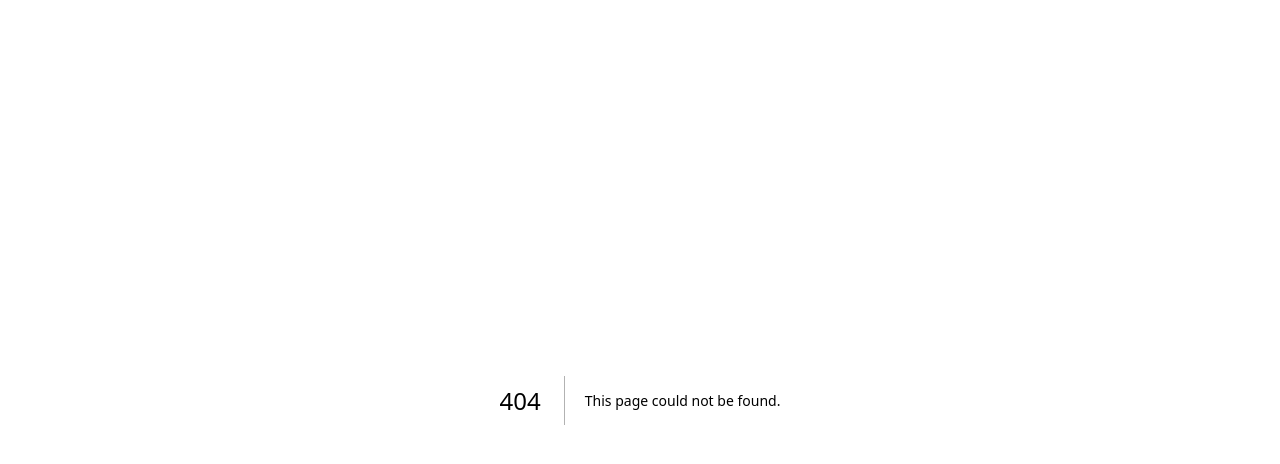
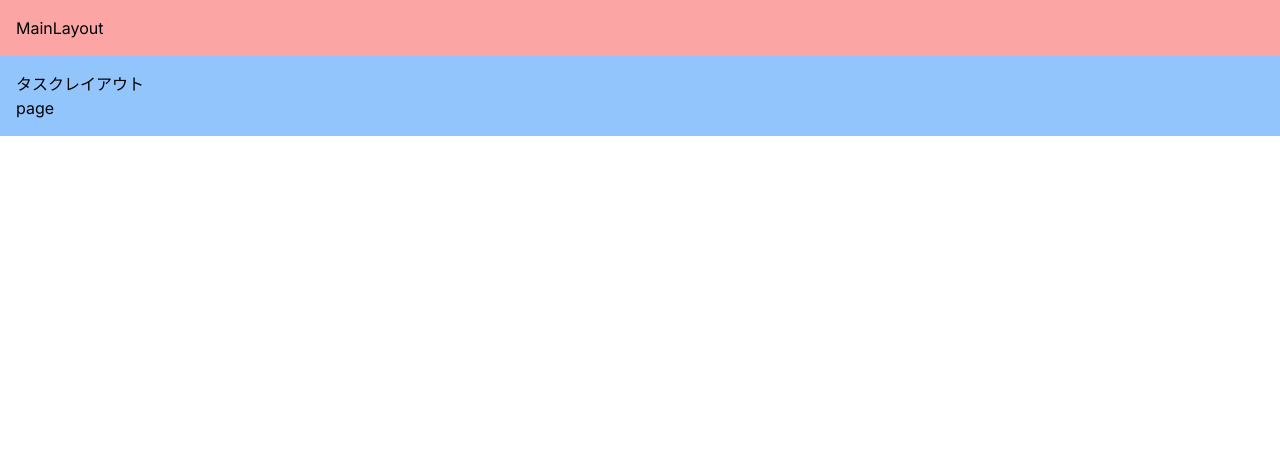
Before and after one commit to ggstarpro/next_full_app, a Next.js app: page /task in a window 1280 px wide. Before the commit this address had no page. Shown: the top 464 px of the page. Built offline with nearby package versions, Linux system fonts and the light colour scheme.

Commit message:
動的ルーティング、共通レイアウト、ルートグループ

```diff
--- /dev/null
+++ b/src/app/(admin)/dashboard/layout.tsx
@@ -0,0 +1,14 @@
+const AdminLayout = ({
+  children,
+}: Readonly<{
+  children: React.ReactNode;
+}>) => {
+  return (
+    <div className='bg-green-300 p-4'>
+      管理者レイアウト
+      {children}
+    </div>
+  )
+}
+
+export default AdminLayout
--- /dev/null
+++ b/src/app/(admin)/dashboard/page.tsx
@@ -0,0 +1,9 @@
+import React from 'react'
+
+const AdminDashboardPage = () => {
+  return (
+    <div>AdminDashboardPage</div>
+  )
+}
+
+export default AdminDashboardPage
--- /dev/null
+++ b/src/app/(main)/task/edit/[id]/page.tsx
@@ -0,0 +1,10 @@
+const TaskEditIdPage = ({ params }: {
+  // idはディレクトリ名
+  params: {id: string}
+}) => {
+  return (
+    <div>TaskEditIdPage: {params.id}</div>
+  )
+}
+
+export default TaskEditIdPage
--- /dev/null
+++ b/src/app/(main)/task/edit/page.tsx
@@ -0,0 +1,9 @@
+import React from 'react'
+
+const TaskEditPage = () => {
+  return (
+    <div>TaskEditPage</div>
+  )
+}
+
+export default TaskEditPage
--- /dev/null
+++ b/src/app/(main)/task/layout.tsx
@@ -0,0 +1,14 @@
+const TaskLayout = ({
+  children,
+}: Readonly<{
+  children: React.ReactNode;
+}>) => {
+  return (
+    <div className='bg-blue-300 p-4'>
+      タスクレイアウト
+      {children}
+    </div>
+  )
+}
+
+export default TaskLayout
--- /dev/null
+++ b/src/app/(main)/task/page.tsx
@@ -0,0 +1,7 @@
+function TaskPage() {
+  return (
+    <div>page</div>
+  )
+}
+
+export default TaskPage
--- a/src/app/layout.tsx
+++ b/src/app/layout.tsx
@@ -16,7 +16,10 @@ export default function RootLayout({
 }>) {
   return (
     <html lang="en">
-      <body className={inter.className}>{children}</body>
+      <body className={inter.className}>
+        <div className="bg-red-300 p-4">MainLayout</div>
+        {children}
+      </body>
     </html>
   );
 }
```
Also changed, not shown: src/app/(main)/page.tsx (renamed from src/app/page.tsx).
